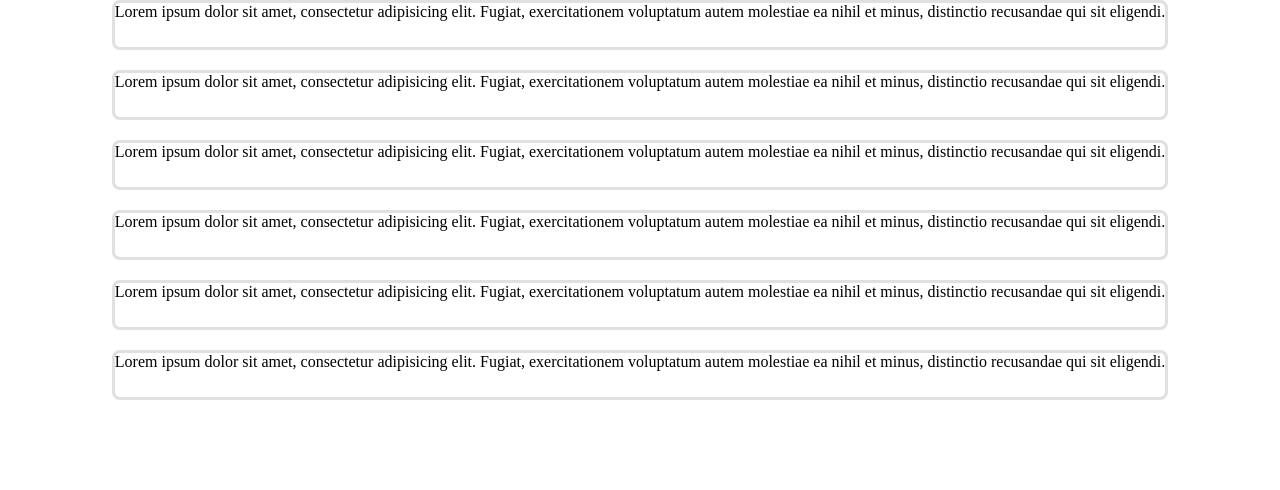
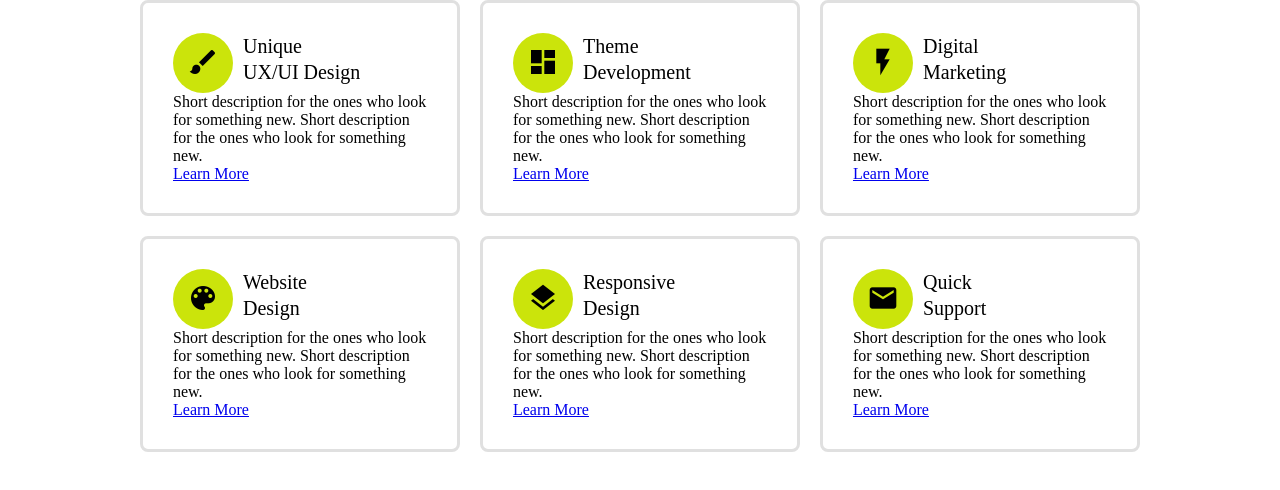
Before and after one commit to hieuit25-sys/F8-Online-k20-Homework, a plain HTML site: page BaiTapBuoi9/index.html in a window 1280 px wide. Drawn offline with Linux system fonts and the light colour scheme.

Commit message:
Xong cac the flex, can chinh hop ly

```diff
--- a/BaiTapBuoi9/index.html
+++ b/BaiTapBuoi9/index.html
@@ -5,50 +5,153 @@
     <meta name="viewport" content="width=device-width, initial-scale=1.0" />
     <title>Service Cards Layout với Flexbox</title>
     <link rel="stylesheet" href="/BaiTapBuoi9/style.css" />
+    <link
+      rel="stylesheet"
+      href="https://cdn.jsdelivr.net/npm/@mdi/font@7.4.47/css/materialdesignicons.min.css"
+    />
+
   </head>
   <body>
     <div class="services-container">
+
+      <!---->
       <div class="item item1">
-        <p>
-          Lorem ipsum dolor sit amet, consectetur adipisicing elit. Fugiat,
-          exercitationem voluptatum autem molestiae ea nihil et minus,
-          distinctio recusandae qui sit eligendi.
-        </p>
+
+        <div class="title">
+            <div class="left">
+              <i class="mdi mdi-brush"></i>
+            </div>
+            <div class="right">
+              <p>Unique</p>
+              <p>UX/UI Design</p>
+            </div>
+        </div>
+
+        <div class="desc">
+          <p>Short description for the ones who look for something new. Short description for the ones who look for something new.</p>
+        </div>
+
+        <div class="lear-more">
+          <a href="#learnmore">Learn More</a>
+        </div>
+
       </div>
+
+      <!---->
       <div class="item item2">
-        <p>
-          Lorem ipsum dolor sit amet, consectetur adipisicing elit. Fugiat,
-          exercitationem voluptatum autem molestiae ea nihil et minus,
-          distinctio recusandae qui sit eligendi.
-        </p>
+
+        <div class="title">
+            <div class="left">
+              <i class="mdi mdi-view-dashboard"></i>
+            </div>
+            <div class="right">
+              <p>Theme</p>
+              <p>Development</p>
+            </div>
+        </div>
+
+        <div class="desc">
+          <p>Short description for the ones who look for something new. Short description for the ones who look for something new.</p>
+        </div>
+
+        <div class="lear-more">
+          <a href="#learnmore">Learn More</a>
+        </div>
+
       </div>
+
+      <!---->
       <div class="item item3">
-        <p>
-          Lorem ipsum dolor sit amet, consectetur adipisicing elit. Fugiat,
-          exercitationem voluptatum autem molestiae ea nihil et minus,
-          distinctio recusandae qui sit eligendi.
-        </p>
+
+        <div class="title">
+            <div class="left">
+              <i class="mdi mdi-flash"></i>
+            </div>
+            <div class="right">
+              <p>Digital</p>
+              <p>Marketing</p>
+            </div>
+        </div>
+
+        <div class="desc">
+          <p>Short description for the ones who look for something new. Short description for the ones who look for something new.</p>
+        </div>
+
+        <div class="lear-more">
+          <a href="#learnmore">Learn More</a>
+        </div>
+
       </div>
+
+      <!---->
       <div class="item item4">
-        <p>
-          Lorem ipsum dolor sit amet, consectetur adipisicing elit. Fugiat,
-          exercitationem voluptatum autem molestiae ea nihil et minus,
-          distinctio recusandae qui sit eligendi.
-        </p>
+
+        <div class="title">
+            <div class="left">
+              <i class="mdi mdi-palette"></i>
+            </div>
+            <div class="right">
+              <p>Website</p>
+              <p>Design</p>
+            </div>
+        </div>
+
+        <div class="desc">
+          <p>Short description for the ones who look for something new. Short description for the ones who look for something new.</p>
+        </div>
+
+        <div class="lear-more">
+          <a href="#learnmore">Learn More</a>
+        </div>
+
       </div>
+
+      <!---->
       <div class="item item5">
-        <p>
-          Lorem ipsum dolor sit amet, consectetur adipisicing elit. Fugiat,
-          exercitationem voluptatum autem molestiae ea nihil et minus,
-          distinctio recusandae qui sit eligendi.
-        </p>
+
+        <div class="title">
+            <div class="left">
+              <i class="mdi mdi-layers"></i>
+            </div>
+            <div class="right">
+              <p>Responsive</p>
+              <p>Design</p>
+            </div>
+        </div>
+
+        <div class="desc">
+          <p>Short description for the ones who look for something new. Short description for the ones who look for something new.</p>
+        </div>
+
+        <div class="lear-more">
+          <a href="#learnmore">Learn More</a>
+        </div>
+
       </div>
+
+      <!---->
       <div class="item item6">
-        <p>
-          Lorem ipsum dolor sit amet, consectetur adipisicing elit. Fugiat,
-          exercitationem voluptatum autem molestiae ea nihil et minus,
-          distinctio recusandae qui sit eligendi.
-        </p>
+
+        <div class="title">
+
+            <div class="left">
+              <i class="mdi mdi-email"></i>
+            </div>
+            <div class="right">
+              <p>Quick</p>
+              <p>Support</p>
+            </div>
+
+        </div>
+
+        <div class="desc">
+          <p>Short description for the ones who look for something new. Short description for the ones who look for something new.</p>
+        </div>
+
+        <div class="lear-more">
+          <a href="#learnmore">Learn More</a>
+        </div>
+
       </div>
     </div>
   </body>
--- a/BaiTapBuoi9/style.css
+++ b/BaiTapBuoi9/style.css
@@ -5,17 +5,45 @@
 
 .services-container {
     display: flex;
-    justify-content: center;
-    align-items: center;
 
     gap: 20px;
     flex-wrap: wrap;
+
+    max-width: 1000px;
+    margin: 0 auto;
 }
 
 .item {
     border: 3px solid #e0e0e0;
     border-radius: 8px;
 
-    width: calc(100% - 40px) / 3;
-    height: 50px;
+    flex-basis: calc((100% - 40px) / 3);
+
+    padding: 30px;
+
+    display: flex;
+    flex-direction: column;
 }
+
+.title {
+    display: flex;
+    flex-direction: row;
+
+    line-height: 1.3;
+
+    font-size: 20px;
+
+    gap: 10px;
+}
+
+.left i {
+    width: 60px;
+    height: 60px;
+    font-size: 32px;
+    background-color: #cbe40b;
+    border-radius: 50%;
+
+    display: flex;
+    justify-content: center;
+    align-items: center;
+}
```
Also changed, not shown: 1 other file.
